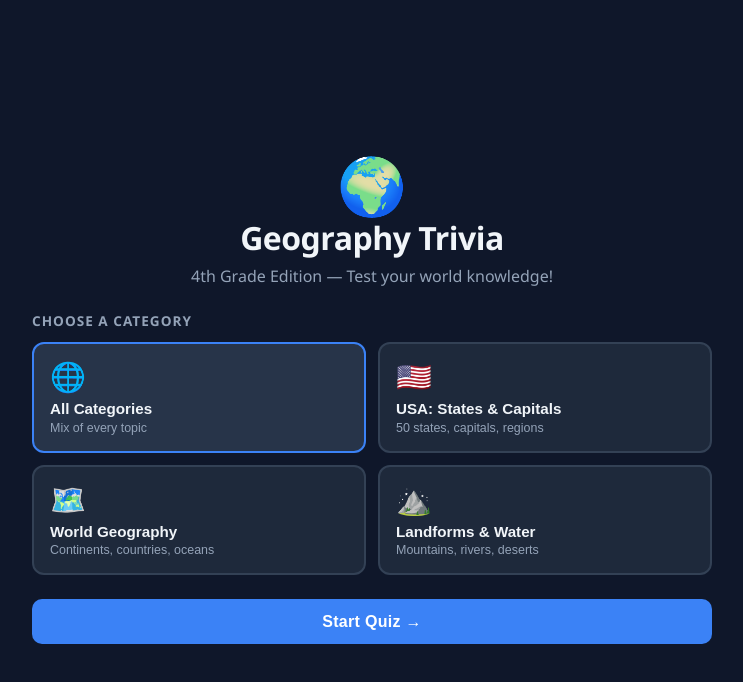
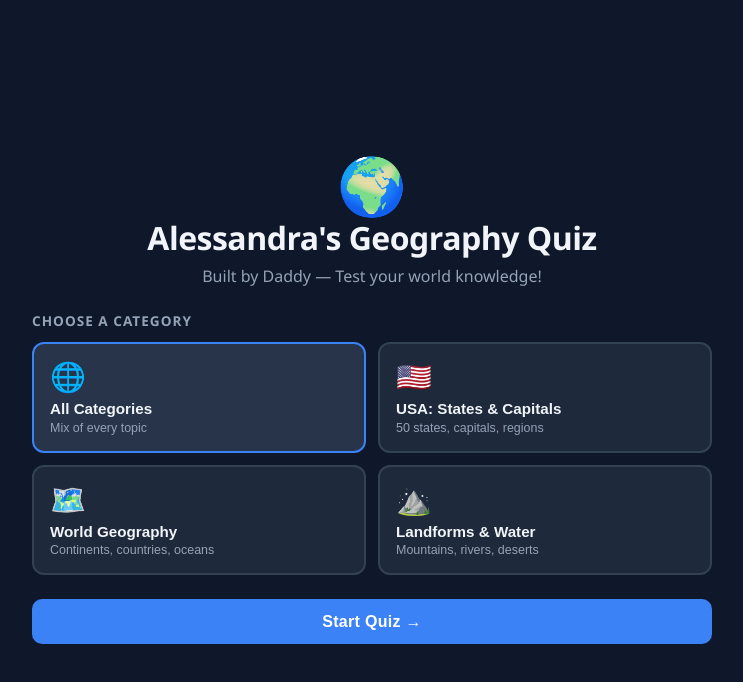
Before and after one commit to BittyCent/geography-trivia, a plain HTML site: page index.html in a window 1280 px wide. Shown: the whole page, without its empty margins (268-1011 px from the left). Drawn offline with Linux system fonts and the light colour scheme.

Commit message:
Rename to Alessandra's Geography Quiz

```diff
--- a/index.html
+++ b/index.html
@@ -3,7 +3,7 @@
 <head>
   <meta charset="UTF-8">
   <meta name="viewport" content="width=device-width, initial-scale=1.0">
-  <title>4th Grade Geography Trivia</title>
+  <title>Alessandra's Geography Quiz</title>
   <style>
     *, *::before, *::after { box-sizing: border-box; margin: 0; padding: 0; }
 
@@ -278,8 +278,8 @@
 <div id="home-screen" class="screen active">
   <div class="header">
     <div class="globe">🌍</div>
-    <h1>Geography Trivia</h1>
-    <p>4th Grade Edition &mdash; Test your world knowledge!</p>
+    <h1>Alessandra's Geography Quiz</h1>
+    <p>Built by Daddy &mdash; Test your world knowledge!</p>
   </div>
 
   <div>
```
